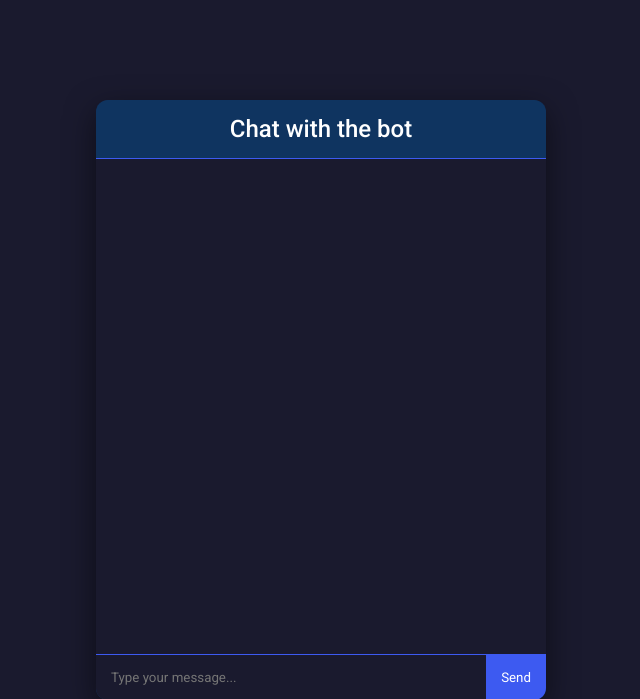
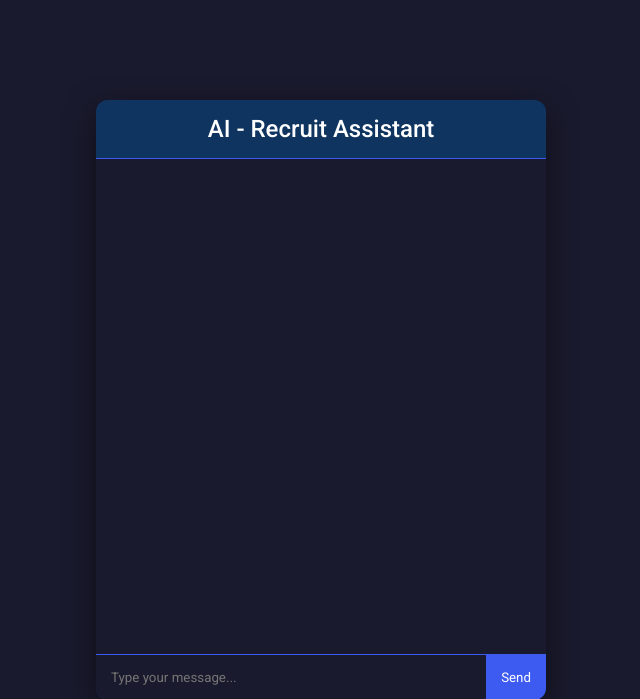
Before and after one commit to Venkat-Balaji/recruit-app, a PHP site: page /ask/chatbot.php in a window 1280 px wide. Shown: the top 699 px of the page, without its empty margins (319-959 px from the left). Run offline with PHP 8.4, Linux system fonts and the light colour scheme.

Commit message:
Update chatbot.php

```diff
--- a/chatbot.php
+++ b/chatbot.php
@@ -90,7 +90,7 @@
 </head>
 <body>
     <div class="chat-container">
-        <div class="chat-header">Chat with the bot</div>
+        <div class="chat-header">AI - Recruit Assistant</div>
         <div class="chat-box" id="chat-box">
             <?php
             if ($_SERVER['REQUEST_METHOD'] === 'POST') {
```
